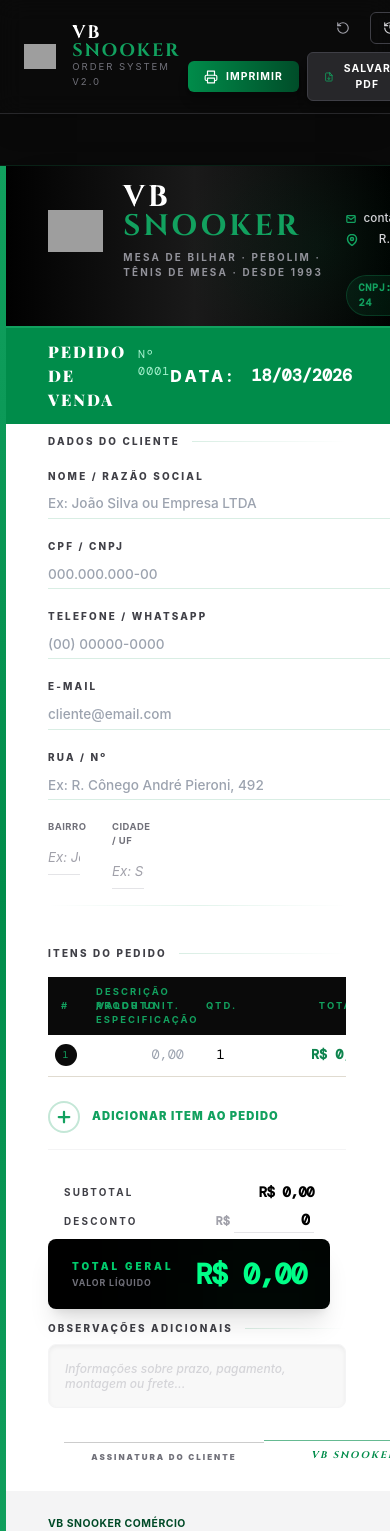
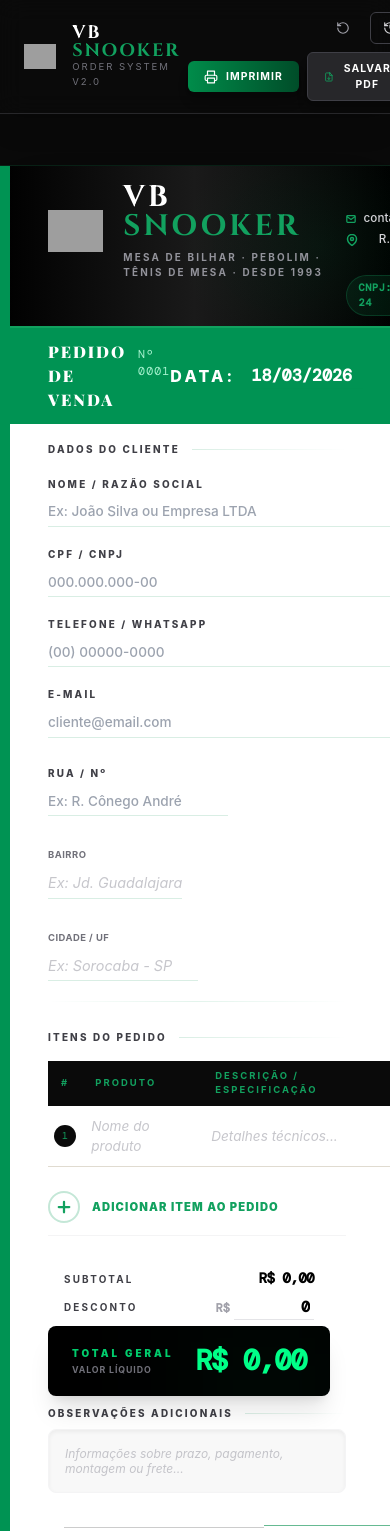
Before and after one commit to xpedrow/vb-snooker-orderer, a React (Vite) app: page / in a window 390 px wide. Shown: the top 1531 px of the page. Built offline with nearby package versions, Linux system fonts and the light colour scheme; grey boxes are pictures that could not be loaded; the HTML template or start-up script is replaced by a standard one; a web font is replaced by a local one.

Commit message:
fix: print layout bleed and double R$ currency symbol

```diff
--- a/src/App.tsx
+++ b/src/App.tsx
@@ -199,13 +199,10 @@ const App: React.FC = () => {
           className="document-page"
         >
           <div className="flex flex-col flex-1">
-            {/* ACCENT BAR */}
-            <div className="absolute left-0 top-0 bottom-0 w-[6px] bg-gradient-to-b from-[#12A15F] via-[#008c4a] to-[#12A15F] z-20 pointer-events-none"></div>
-
             <Header />
 
             {/* TITLE BAND - EXACT BRAND GREEN */}
-            <div className="doc-band bg-[#008c4a] p-[12px_44px_12px_48px] flex justify-between items-center text-white relative z-10 w-full flex-shrink-0">
+            <div className="doc-band bg-[#009353] p-[12px_44px_12px_48px] flex justify-between items-center text-white relative z-10 w-full flex-shrink-0">
               <div className="flex items-baseline gap-3">
                 <span className="font-serif font-black text-base uppercase tracking-[0.12em]">Pedido de Venda</span>
                 <span className="font-mono text-[0.72rem] text-[#A7F3D0] tracking-widest">Nº {state.orderNumber}</span>
@@ -221,7 +218,7 @@ const App: React.FC = () => {
               </div>
             </div>
 
-            <div className={`print-content-area flex flex-col flex-1 p-[10px_44px_20px_48px] bg-white print:p-0 ${state.items.length > 8 ? 'gap-0.5' : 'gap-4'}`}>
+            <div className={`print-content-area flex flex-col flex-1 p-[10px_44px_20px_48px] bg-white print:p-0 ${state.items.length > 8 ? 'gap-0.5' : 'gap-3'}`}>
               <div className="flex-shrink-0">
                 <ClientInfo data={state.client} onChange={handleClientChange} isExporting={isExporting} />
               </div>
@@ -237,7 +234,7 @@ const App: React.FC = () => {
               </div>
 
               {/* DYNAMIC FOOTER GROUP (COLLISION PREVENTION) */}
-              <div className="mt-auto flex flex-col flex-shrink-1 gap-1 border-t border-zinc-100 pt-4 print:pt-2 print:gap-0.5">
+              <div className="mt-auto flex flex-col flex-shrink-0 gap-0.5 border-t border-zinc-100 pt-4 print:pt-1 print:gap-0">
                 <Totals
                   subtotal={subtotal}
                   discount={state.discount}
@@ -254,7 +251,7 @@ const App: React.FC = () => {
           </div>
 
           {/* FOOTER - ALIGNED AT BOTTOM OF PAGE */}
-          <div className="doc-footer mt-auto relative py-6 px-[48px] border-t border-zinc-100 bg-[#F4F4F5] flex justify-between items-center text-[0.65rem] text-[#004a27] font-bold uppercase tracking-wider print:bg-transparent print:border-t print:border-zinc-200 print:px-[10mm] print:pb-8 flex-shrink-0">
+          <div className="doc-footer mt-auto relative py-4 px-[48px] border-t border-zinc-100 bg-[#F4F4F5] flex justify-between items-center text-[0.65rem] text-[#004a27] font-bold uppercase tracking-wider print:bg-transparent print:border-t print:border-zinc-200 print:px-[10mm] print:pb-6 flex-shrink-0">
             <div className="flex flex-col gap-1">
               <span>VB Snooker Comércio de Materiais Esportivos LTDA</span>
               <span className="opacity-70 text-[0.55rem] text-zinc-800">Sorocaba-SP · Brasileira · Desde 1993</span>
--- a/src/components/ClientInfo.tsx
+++ b/src/components/ClientInfo.tsx
@@ -13,7 +13,7 @@ const ClientInfo: React.FC<Props> = ({ data, onChange, isExporting }) => {
   const inputStyle = "w-full bg-transparent border-b border-[#008c4a26] py-1 text-[0.85rem] text-black font-medium outline-none focus:border-[#12A15F] transition-all cursor-pointer";
 
   return (
-    <div className="section mb-6">
+    <div className="section mt-2 mb-4">
       <div className="sec-title flex items-center gap-3 mb-5">
         <span className="text-[0.62rem] font-extrabold text-[#3F3F46] uppercase tracking-[0.22em]">Dados do Cliente</span>
         <div className="flex-1 h-[1px] bg-gradient-to-r from-[#008c4a26] to-transparent"></div>
@@ -22,12 +22,16 @@ const ClientInfo: React.FC<Props> = ({ data, onChange, isExporting }) => {
       <div className="grid grid-cols-12 gap-x-8 gap-y-5">
         <div className={`col-span-12 sm:col-span-8 ${!data.name.trim() ? 'print:hidden' : ''}`}>
           <label className={labelStyle}>Nome / Razão Social</label>
-          <input
-            className={inputStyle}
-            type="text"
+          <textarea
+            className={`${inputStyle} block resize-none overflow-hidden min-h-[1.5rem]`}
+            rows={1}
             value={data.name}
             onChange={(e) => onChange('name', e.target.value)}
             onBlur={(e) => onChange('name', formatTitle(e.target.value))}
+            onInput={(e: any) => {
+              e.target.style.height = 'auto';
+              e.target.style.height = `${e.target.scrollHeight}px`;
+            }}
             placeholder={isExporting ? "" : "Ex: João Silva ou Empresa LTDA"}
           />
         </div>
@@ -63,38 +67,49 @@ const ClientInfo: React.FC<Props> = ({ data, onChange, isExporting }) => {
           />
         </div>
 
-        <div className={`col-span-12 sm:col-span-5 ${!data.rua.trim() ? 'print:hidden' : ''}`}>
+        <div className="col-span-12 flex flex-col sm:flex-row justify-between items-start gap-8 pt-2 pb-1">
+          {/* Rua */}
+          <div className={`flex-[3] min-w-0 ${!data.rua.trim() ? 'print:hidden' : ''}`}>
             <label className={labelStyle}>Rua / Nº</label>
-          <input
-            className={inputStyle}
-            type="text"
+            <textarea
+              className="w-full bg-transparent py-1 border-b border-[#008c4a26] text-[0.85rem] text-black font-medium outline-none block resize-none overflow-hidden min-h-[1.5rem]"
+              rows={1}
               value={data.rua}
               onChange={(e) => onChange('rua', e.target.value)}
               onBlur={(e) => onChange('rua', formatTitle(e.target.value))}
+              onInput={(e: any) => {
+                e.target.style.height = 'auto';
+                e.target.style.height = `${e.target.scrollHeight}px`;
+              }}
               placeholder={isExporting ? "" : "Ex: R. Cônego André Pieroni, 492"}
             />
           </div>
-        <div className={`col-span-2 flex flex-col gap-1.5 ${!data.bairro.trim() ? 'print:hidden' : ''}`}>
-          <label className="text-[0.59rem] text-zinc-500 font-bold uppercase tracking-wider">Bairro</label>
-          <input
-            className="w-full bg-transparent border-b-[1.5px] border-zinc-200 py-1.5 text-[0.9rem] font-medium text-black transition-colors focus:border-[#12A15F] outline-none placeholder:italic placeholder:text-[#A1A1AA] placeholder:font-normal placeholder:text-[0.83rem]"
-            type="text"
-            value={data.bairro}
-            onChange={(e) => onChange('bairro', e.target.value)}
-            onBlur={(e) => onChange('bairro', formatTitle(e.target.value))}
-            placeholder={isExporting ? "" : "Ex: Jd. Guadalajara"}
-          />
+          {/* Bairro */}
+          <div className={`flex-[2] min-w-0 ${!data.bairro.trim() ? 'print:hidden' : ''}`}>
+            <label className="text-[0.59rem] text-zinc-500 font-bold uppercase tracking-wider block mb-1.5">Bairro</label>
+            <span
+              contentEditable={!isExporting}
+              suppressContentEditableWarning={true}
+            className="w-full block bg-transparent py-1 border-b border-[#008c4a26] text-[0.9rem] font-medium text-black outline-none !h-auto min-h-[1.5rem] !whitespace-normal break-words doc-field"
+              onBlur={(e) => onChange('bairro', formatTitle(e.currentTarget.innerText))}
+              data-placeholder="Ex: Jd. Guadalajara"
+            >
+              {data.bairro}
+            </span>
           </div>
-        <div className={`col-span-2 flex flex-col gap-1.5 ${!data.cidade.trim() ? 'print:hidden' : ''}`}>
-          <label className="text-[0.59rem] text-zinc-500 font-bold uppercase tracking-wider">Cidade / UF</label>
-          <input
-            className="w-full bg-transparent border-b-[1.5px] border-zinc-200 py-1.5 text-[0.9rem] font-medium text-black transition-colors focus:border-[#12A15F] outline-none placeholder:italic placeholder:text-[#A1A1AA] placeholder:font-normal placeholder:text-[0.83rem]"
-            type="text"
-            value={data.cidade}
-            onChange={(e) => onChange('cidade', e.target.value)}
-            onBlur={(e) => onChange('cidade', formatTitle(e.target.value))}
-            placeholder={isExporting ? "" : "Ex: Sorocaba - SP"}
-          />
+          {/* Cidade */}
+          <div className={`flex-[2] min-w-[150px] ${!data.cidade.trim() ? 'print:hidden' : ''}`}>
+            <label className="text-[0.59rem] text-zinc-500 font-bold uppercase tracking-wider block mb-1.5">Cidade / UF</label>
+            <span
+              contentEditable={!isExporting}
+              suppressContentEditableWarning={true}
+              className="w-full block bg-transparent py-1 border-b border-[#008c4a26] text-[0.9rem] font-medium text-black outline-none !h-auto min-h-[1.5rem] !whitespace-normal break-words text-left doc-field"
+              onBlur={(e) => onChange('cidade', formatTitle(e.currentTarget.innerText))}
+              data-placeholder="Ex: Sorocaba - SP"
+            >
+              {data.cidade}
+            </span>
+          </div>
         </div>
       </div>
       <div className="h-[1px] bg-gradient-to-r from-transparent via-[#12A15F33] to-transparent my-4 opacity-60"></div>
--- a/src/components/Observations.tsx
+++ b/src/components/Observations.tsx
@@ -9,19 +9,21 @@ interface Props {
 
 const Observations: React.FC<Props> = ({ value, onChange, isExporting }) => {
   return (
-    <div className="section mt-2 flex-shrink-1 min-h-0 flex flex-col">
+    <div className="section mt-2 flex-shrink-0 flex flex-col">
       <div className="sec-title flex items-center gap-3 mb-2">
         <span className="text-[0.62rem] font-extrabold text-[#3F3F46] uppercase tracking-[0.22em]">Observações Adicionais</span>
         <div className="flex-1 h-[1px] bg-gradient-to-r from-[#008c4a26] to-transparent"></div>
       </div>
-      <textarea
-        className="w-full bg-[#f8f8f8] border border-zinc-100 p-4 rounded-lg text-[0.75rem] text-zinc-700 italic font-medium leading-tight focus:bg-white focus:border-[#12A15F] outline-none resize-none transition-all placeholder:text-zinc-300 shadow-inner flex-1 min-h-[40px] print:p-2 print:text-[0.65rem]"
-        rows={2}
-        value={value}
-        onChange={(e) => onChange(e.target.value)}
-        onBlur={(e) => onChange(formatSentence(e.target.value))}
-        placeholder={isExporting ? "" : "Informações sobre prazo, pagamento, montagem ou frete..."}
-      />
+      <div
+        contentEditable={!isExporting}
+        suppressContentEditableWarning={true}
+        className="w-full bg-[#f8f8f8] border border-zinc-100 p-4 rounded-lg text-[0.75rem] text-zinc-700 italic font-medium leading-tight focus:bg-white focus:border-[#12A15F] outline-none transition-all shadow-inner flex-1 whitespace-normal break-words overflow-wrap-anywhere pr-[5px] doc-field"
+        style={{ height: 'auto', minHeight: '50px' }}
+        onBlur={(e) => onChange(formatSentence(e.currentTarget.innerText))}
+        data-placeholder={isExporting ? "" : "Informações sobre prazo, pagamento, montagem ou frete..."}
+      >
+        {value}
+      </div>
 
       <div className="sig-area flex justify-between items-end mt-8 mb-2 px-4 print:mt-6">
         <div className="flex flex-col items-center">
--- a/src/components/OrderTable.tsx
+++ b/src/components/OrderTable.tsx
@@ -25,13 +25,13 @@ const OrderTable: React.FC<Props> = ({ items, onUpdate, onAdd, onRemove, isExpor
         <div className="flex-1 h-[1px] bg-gradient-to-r from-[#008c4a26] to-transparent"></div>
       </div>
 
-      <div className="overflow-hidden">
-        <table className="w-full text-left border-collapse font-sans table-fixed">
+      <div className="">
+        <table className="w-full text-left border-collapse font-sans table-auto">
           <thead>
             <tr className="bg-[#0A0A0A] text-[0.59rem] text-[#12A15F] uppercase tracking-[0.22em] font-bold">
               <th className="p-[8px_13px] w-[35px]">#</th>
-              <th className="p-[8px_13px] w-[25%]">Produto</th>
-              <th className="p-[8px_13px]">Descrição / Especificação</th>
+              <th className="p-[8px_13px] w-[20%] min-w-[120px]">Produto</th>
+              <th className="p-[8px_13px] min-w-[200px]">Descrição / Especificação</th>
               <th className="p-[8px_13px] text-right w-[110px]">Valor Unit.</th>
               <th className="p-[8px_13px] text-center w-[55px]">Qtd.</th>
               <th className="p-[8px_13px] text-right w-[125px]">Total</th>
@@ -52,24 +52,26 @@ const OrderTable: React.FC<Props> = ({ items, onUpdate, onAdd, onRemove, isExpor
                   </div>
                 </td>
                 <td className={`${rowPadding} vertical-middle`}>
-                  <input
-                    className={`w-full bg-transparent p-1 ${fontSize} font-medium text-black outline-none focus:bg-white focus:border-b focus:border-[#12A15F] transition-all`}
-                    type="text"
-                    value={item.product}
-                    onChange={(e) => onUpdate(item.id, 'product', e.target.value)}
-                    onBlur={(e) => onUpdate(item.id, 'product', formatTitle(e.target.value))}
-                    placeholder={isExporting ? "" : "Nome do produto"}
-                  />
+                  <span
+                    contentEditable={!isExporting}
+                    suppressContentEditableWarning={true}
+                    className={`w-full block bg-transparent p-1 ${fontSize} font-medium text-black outline-none focus:bg-white focus:border-b focus:border-[#12A15F] transition-all min-h-[1.8rem] whitespace-normal break-words doc-field`}
+                    onBlur={(e) => onUpdate(item.id, 'product', formatTitle(e.currentTarget.innerText))}
+                    data-placeholder={isExporting ? "" : "Nome do produto"}
+                  >
+                    {item.product}
+                  </span>
                 </td>
                 <td className={`${rowPadding} vertical-middle`}>
-                  <input
-                    className={`w-full bg-transparent p-1 ${fontSize} text-[#3F3F46] outline-none focus:bg-white focus:border-b focus:border-[#12A15F] transition-all`}
-                    type="text"
-                    value={item.description}
-                    onChange={(e) => onUpdate(item.id, 'description', e.target.value)}
-                    onBlur={(e) => onUpdate(item.id, 'description', formatSentence(e.target.value))}
-                    placeholder={isExporting ? "" : "Detalhes técnicos..."}
-                  />
+                  <span
+                    contentEditable={!isExporting}
+                    suppressContentEditableWarning={true}
+                    className={`w-full block bg-transparent p-1 ${fontSize} text-[#3F3F46] outline-none focus:bg-white focus:border-b focus:border-[#12A15F] transition-all min-h-[1.8rem] whitespace-normal break-words doc-field`}
+                    onBlur={(e) => onUpdate(item.id, 'description', formatSentence(e.currentTarget.innerText))}
+                    data-placeholder={isExporting ? "" : "Detalhes técnicos..."}
+                  >
+                    {item.description}
+                  </span>
                 </td>
                 <td className={`${rowPadding} vertical-middle`}>
                   <input
--- a/src/components/Totals.tsx
+++ b/src/components/Totals.tsx
@@ -23,7 +23,7 @@ const Totals: React.FC<Props> = ({ subtotal, discount, onDiscountChange, isCompr
         <div className="flex justify-between items-center px-4">
           <span className="text-[0.62rem] uppercase font-bold text-[#3F3F46] tracking-[0.22em]">Desconto</span>
           <div className="flex items-center gap-1">
-            <span className="text-[0.75rem] font-mono font-bold text-zinc-400">R$</span>
+            <span className="text-[0.75rem] font-mono font-bold text-zinc-400 hide-print">R$</span>
             <input
               className={`w-20 bg-transparent border-b border-zinc-200 px-1 text-right font-mono ${isCompressed ? 'text-[0.8rem]' : 'text-[0.95rem]'} font-bold outline-none focus:border-[#12A15F] hide-print`}
               type="text"
--- a/src/index.css
+++ b/src/index.css
@@ -17,17 +17,29 @@ body {
   width: 100%;
   max-width: 800px;
   min-height: 1122px;
-  @apply bg-white mx-auto my-5 relative overflow-hidden flex flex-col justify-between;
+  @apply bg-white mx-auto my-5 relative flex flex-col justify-between;
   box-shadow:
     0 0 0 1px rgba(18, 161, 95, .16),
     0 6px 50px rgba(0, 0, 0, .42),
     0 2px 6px rgba(0, 0, 0, .22);
 }
 
+.document-page::before {
+  content: '';
+  position: absolute;
+  left: 0;
+  top: 0;
+  bottom: 0;
+  width: 10px;
+  background-color: #009353;
+  z-index: 9999;
+}
+
 @media print {
   @page {
-    size: A4;
+    size: A4 portrait;
     margin: 0;
+    padding: 0;
   }
 
   body {
@@ -35,6 +47,13 @@ body {
     background: white !important;
     margin: 0 !important;
     padding: 0 !important;
+    width: 100vw !important;
+    overflow-x: hidden !important;
+    -webkit-print-color-adjust: exact !important;
+    print-color-adjust: exact !important;
+  }
+
+  * {
     -webkit-print-color-adjust: exact !important;
     print-color-adjust: exact !important;
   }
@@ -47,8 +66,8 @@ body {
 
   #section-to-print {
     position: fixed !important;
-    left: 1px !important;
-    top: 1px !important;
+    left: 0 !important;
+    top: 0 !important;
     margin: 0 !important;
     padding: 0 !important;
     width: 210mm !important;
@@ -58,29 +77,42 @@ body {
     display: flex !important;
     flex-direction: column !important;
     background: white !important;
+    overflow: hidden !important;
     box-shadow: none !important;
     border: none !important;
-    outline: none !important;
     transform: none !important;
-    overflow: hidden !important;
-    z-index: 9999;
+    z-index: 1000;
+    -webkit-print-color-adjust: exact !important;
+    print-color-adjust: exact !important;
     -webkit-font-smoothing: antialiased;
     -moz-osx-font-smoothing: grayscale;
     font-variant-ligatures: common-ligatures;
   }
 
+  #section-to-print::before {
+    content: '';
+    position: fixed;
+    top: 0;
+    left: 0;
+    bottom: 0;
+    width: 15px;
+    background-color: #009353 !important;
+    z-index: 9999;
+    -webkit-print-color-adjust: exact !important;
+    print-color-adjust: exact !important;
+  }
+
   /* Force Full Width Banners (Bleed Management) */
-  .doc-hdr, .doc-band {
-    width: 210mm !important;
-    min-width: 210mm !important;
-    max-width: 210mm !important;
+  .doc-hdr,
+  .doc-band {
+    width: 100% !important;
+    margin: 0 !important;
+    left: 0 !important;
+    right: 0 !important;
+    position: relative !important;
+    padding-left: 50px !important;
+    padding-right: 20px !important;
     box-sizing: border-box !important;
-    margin-left: 0 !important;
-    margin-right: 0 !important;
-    box-shadow: none !important;
-    border: none !important;
-    padding-left: 10mm !important;
-    padding-right: 10mm !important;
   }
 
   /* Dynamic Spacing for Print Content Area */
@@ -89,12 +121,13 @@ body {
     flex-grow: 1 !important;
     display: flex !important;
     flex-direction: column !important;
-    padding-bottom: 25mm !important; /* Space for the absolute footer */
+    padding-bottom: 25mm !important;
+    /* Space for the absolute footer */
     gap: 1mm !important;
   }
 
   /* Content inner alignment */
-  .print-content-area > div {
+  .print-content-area>div {
     padding-left: 10mm !important;
     padding-right: 10mm !important;
   }
@@ -103,29 +136,46 @@ body {
   table {
     width: 100% !important;
     border-collapse: collapse !important;
+    table-layout: auto !important;
   }
 
   .ot-row td {
-    padding-top: 1px !important;
-    padding-bottom: 1px !important;
+    padding-top: 4px !important;
+    padding-bottom: 4px !important;
     border-bottom: 1px solid #eee !important;
+    white-space: normal !important;
+    word-break: break-word !important;
+  }
+
+  /* Specific styles for multiline fields */
+  textarea {
+    white-space: normal !important;
+    word-wrap: break-word !important;
+    height: auto !important;
+    overflow: visible !important;
   }
 
   /* Hide placeholders and UI */
-  .toolbar, .hide-print, button, .lucide {
+  .toolbar,
+  .hide-print,
+  button,
+  .lucide {
     display: none !important;
     visibility: hidden !important;
   }
 
   /* Clean Input Printing */
-  input::placeholder, textarea::placeholder {
+  input::placeholder,
+  textarea::placeholder {
     color: transparent !important;
     opacity: 0 !important;
     -webkit-print-color-adjust: exact !important;
     print-color-adjust: exact !important;
   }
 
-  input, textarea {
+  input,
+  textarea,
+  .doc-field {
     border: none !important;
     background: transparent !important;
     outline: none !important;
@@ -142,19 +192,53 @@ body {
     text-shadow: none !important;
   }
 
+  .doc-hdr,
+  .doc-band,
+  .section,
+  .ot-row,
+  .doc-footer {
+    break-inside: avoid !important;
+    page-break-inside: avoid !important;
+  }
+
   /* Footer at bottom of A4 - Fixed positioning for consistent location */
   .doc-footer {
     position: absolute !important;
     bottom: 0 !important;
     left: 0 !important;
-    width: 210mm !important;
-    min-width: 210mm !important;
-    padding: 5mm 10mm 10mm 10mm !important;
+    width: 100% !important;
+    min-width: 0 !important;
+    padding: 4mm 20px 6mm 50px !important;
     background: #f4f4f5 !important;
     border-top: 1px solid #eee !important;
     box-sizing: border-box !important;
+    margin: 0 !important;
     -webkit-print-color-adjust: exact !important;
     print-color-adjust: exact !important;
-    color: #3f3f46 !important; /* Dark Zinc for high contrast on paper */
+    color: #3f3f46 !important;
+    /* Dark Zinc for high contrast on paper */
+  }
+
+  .doc-hdr,
+  .doc-band,
+  .print-content-area,
+  .doc-footer {
+    margin: 0 !important;
+    width: 100% !important;
+    max-width: none !important;
+  }
+
+  .section,
+  .ot-row {
+    margin-left: 40px !important;
   }
 }
+
+/* Placeholder for contentEditable elements */
+[contenteditable="true"]:empty:before {
+  content: attr(data-placeholder);
+  pointer-events: none;
+  display: block;
+  /* For Firefox */
+  @apply italic text-[#A1A1AA] font-normal opacity-60;
+}
```
Lines whose indentation alone changed are shown as unchanged.
